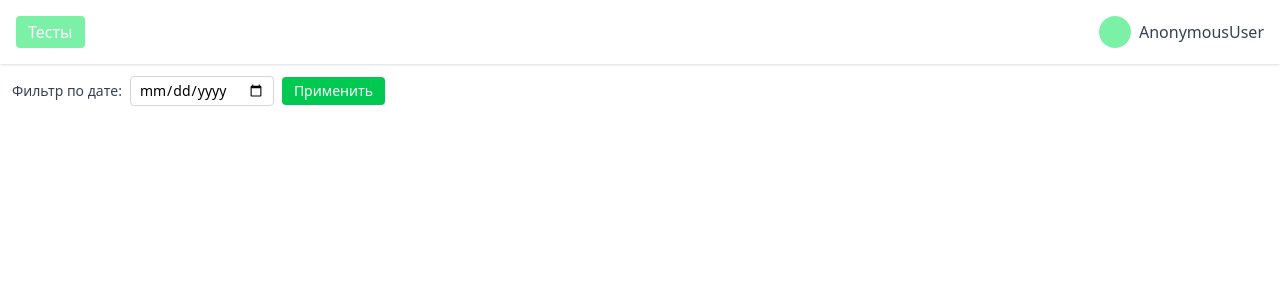
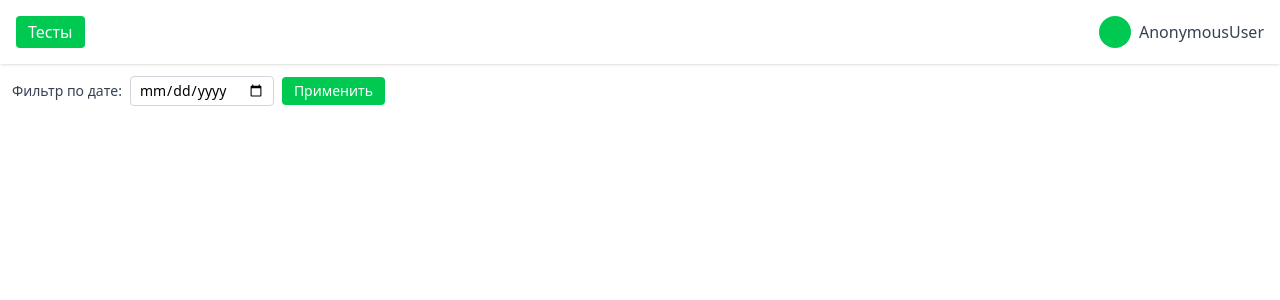
Before and after one commit to blablatdinov/test-radar, a Django app: page / in a window 1280 px wide. Shown: the top 300 px of the page. Run offline with Django 5.2, Linux system fonts and the light colour scheme; data that the repository does not hold is empty.

Commit message:
disable mypy in pre-commit and change button color

```diff
--- a/src/gui/templates/base.html
+++ b/src/gui/templates/base.html
@@ -9,11 +9,11 @@
   <body>
     <header class="bg-white shadow p-4 flex justify-between items-center mb-3">
       <div class="flex space-x-4">
-        <a href="{% url 'index_page' %}" class="bg-green-300 text-white px-3 py-1 rounded hover:bg-blue-600 transition">Тесты</a>
+        <a href="{% url 'index_page' %}" class="bg-green-500 text-white px-3 py-1 rounded hover:bg-green-600 transition">Тесты</a>
       </div>
 
       <div class="flex items-center space-x-2">
-        <div class="w-8 h-8 bg-green-300 rounded-full flex items-center justify-center text-white"></div>
+        <div class="w-8 h-8 bg-green-500 rounded-full flex items-center justify-center text-white"></div>
         <span class="text-gray-700 font-medium">{{ user }}</span>
       </div>
     </header>
```
Also changed, not shown: .pre-commit-config.yaml.
